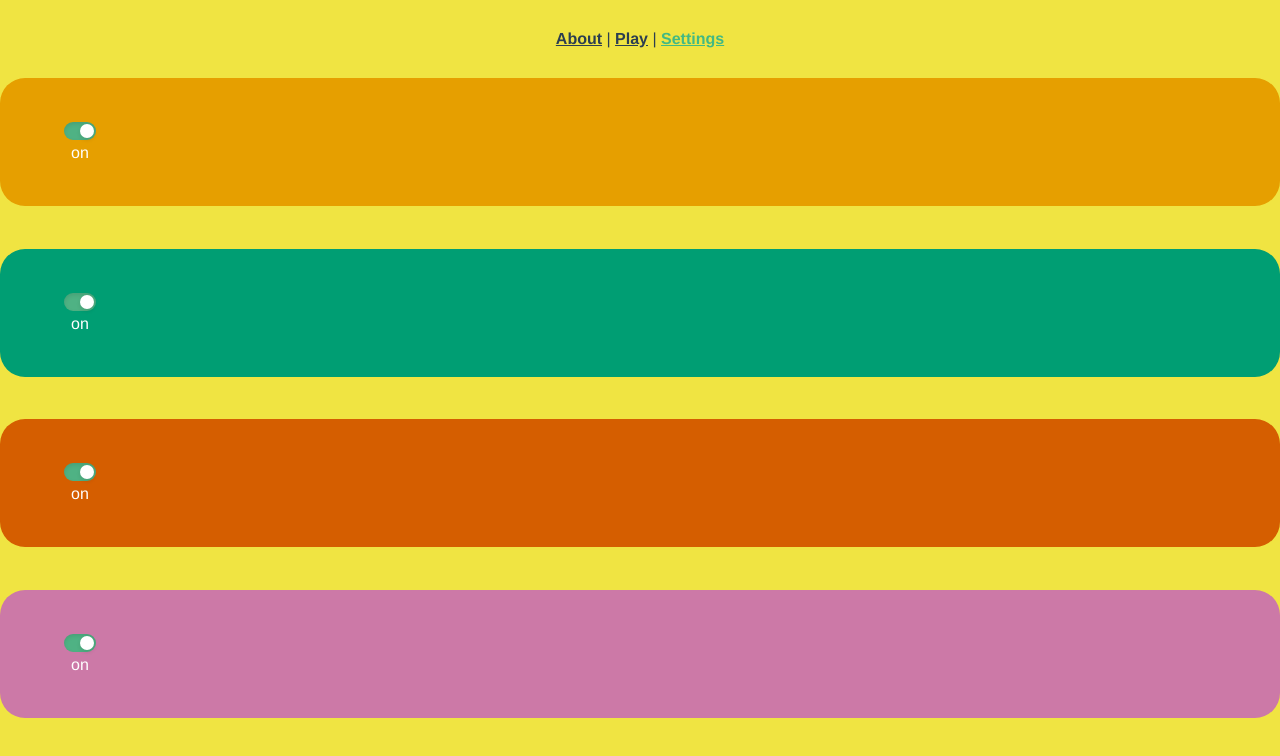
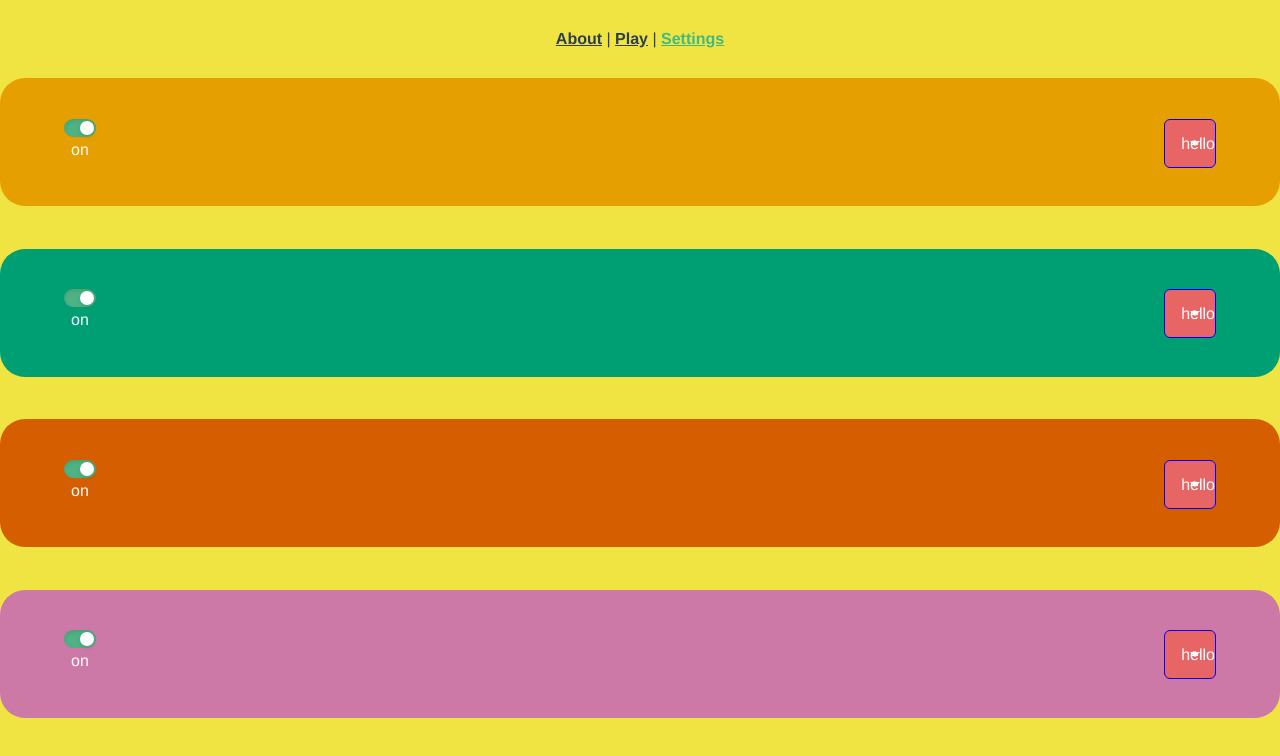
Before and after one commit to gawainhewitt/orchlab-strings, a Vue app: page /settings in a window 1280 px wide. Shown: the top 756 px of the page. Built offline with nearby package versions, Linux system fonts and the light colour scheme; what vue3-touch-events would draw is missing.

Commit message:
Dropdown menu working

```diff
--- /dev/null
+++ b/src/components/DropDown.vue
@@ -0,0 +1,122 @@
+<template>
+  <div class="custom-select" :tabindex="tabindex" @blur="open = false">
+    <div class="selected" :class="{ open: open }" @click="open = !open">
+      {{ selected }}
+    </div>
+    <div class="items" :class="{ selectHide: !open }">
+      <div
+        v-for="(option, i) of options"
+        :key="i"
+        @click="
+          selected = option;
+          open = false;
+          $emit('input', option);
+        "
+      >
+        {{ option }}
+      </div>
+    </div>
+  </div>
+</template>
+
+<script>
+  export default {
+    props: {
+      options: {
+        type: Array,
+        required: true,
+      },
+      default: {
+        type: String,
+        required: false,
+        default: null,
+      },
+      tabindex: {
+        type: Number,
+        required: false,
+        default: 0,
+      },
+    },
+    data() {
+      return {
+        selected: this.default
+        ? this.default
+        : this.options.length > 0
+        ? this.options[0]
+        : null,
+      open: false,
+      };
+    },
+    mounted() {
+      this.$emit("input", this.selected);
+    },
+  };
+</script>
+
+<style scoped>
+
+.custom-select {
+  position: relative;
+  width: 100%;
+  text-align: left;
+  outline: none;
+  height: 47px;
+  line-height: 47px;
+}
+
+.custom-select .selected {
+  background-color: rgb(232, 101, 101);
+  border-radius: 6px;
+  border: 1px solid blue;
+  color: #fff;
+  padding-left: 1em;
+  cursor: pointer;
+  user-select: none;
+}
+
+.custom-select .selected.open {
+  border: 1px solid red;
+  border-radius: 6px 6px 0px 0px;
+}
+
+.custom-select .selected:after {
+  position: absolute;
+  content: "";
+  top: 22px;
+  right: 1em;
+  width: 0;
+  height: 0;
+  border: 5px solid transparent;
+  border-color: #fff transparent transparent transparent;
+}
+
+.custom-select .items {
+  color: #fff;
+  border-radius: 0px 0px 6px 6px;
+  overflow: hidden;
+  border-right: 1px solid #ad8225;
+  border-left: 1px solid #ad8225;
+  border-bottom: 1px solid #ad8225;
+  position: absolute;
+  background-color: purple;
+  left: 0;
+  right: 0;
+  z-index: 1;
+}
+
+.custom-select .items div {
+  color: #fff;
+  padding-left: 1em;
+  cursor: pointer;
+  user-select: none;
+}
+
+.custom-select .items div:hover {
+  background-color: green;
+}
+
+.selectHide {
+  display: none;
+}
+
+</style>
--- a/src/components/StringSettings.vue
+++ b/src/components/StringSettings.vue
@@ -9,6 +9,11 @@
           <label for="check">{{ onOrOff }}</label>
         </div>
         <div>
+          <DropDown
+            :options="['hello', 'safe', 'hungry']"
+            default="hello"
+            @input="console.log($event)"
+          />
 
         </div>
     </div>
@@ -18,10 +23,12 @@
 <script>
 
   import SlideToggle from '@/components/SlideToggle.vue';
+  import DropDown from '@/components/DropDown.vue'
 
   export default {
     components: {
-      SlideToggle
+      SlideToggle,
+      DropDown
     },
     props: {
       buttonColour: String,
```
